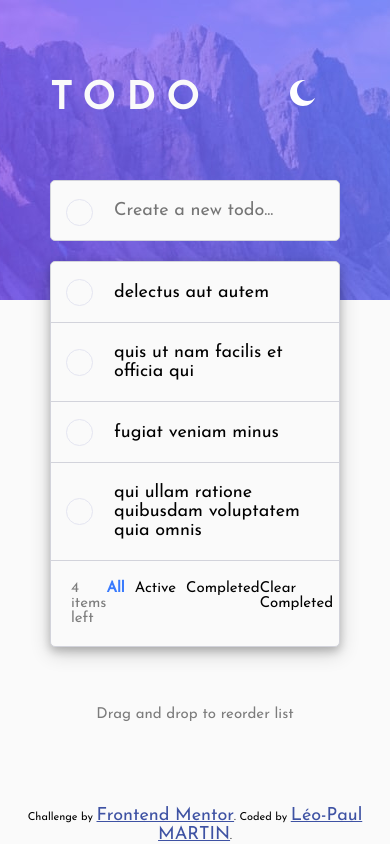
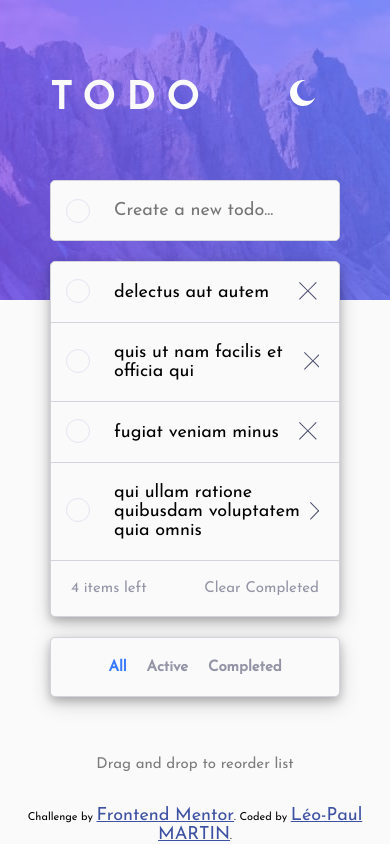
Before and after one commit to leopaul29/frontendmentor-todo-app-main, an Angular app in the folder frontendmentor-todo-app-main/: page / in a window 390 px wide. Built offline with nearby package versions, Linux system fonts and the light colour scheme.

Commit message:
style: fix mobile

```diff
--- a/frontendmentor-todo-app-main/src/app/todo-list/todo-list.component.css
+++ b/frontendmentor-todo-app-main/src/app/todo-list/todo-list.component.css
@@ -17,8 +17,8 @@ input[type="checkbox"]:checked:after {
   content: "";
   display: block;
   position: absolute;
-  width: 25px;
-  height: 25px;
+  width: 22px;
+  height: 22px;
   top: -5px;
   left: -5px;
   border-radius: 50%;
@@ -26,6 +26,10 @@ input[type="checkbox"]:checked:after {
 input[type="checkbox"]::before {
   background-color: var(--very-Light-Gray);
   border: 1px solid var(--very-Light-Grayish-Blue);
+}
+.dark input[type="checkbox"]::before {
+  background-color: var(--Very-Dark-Desaturated-Blue);
+  border: 1px solid var(--Very-Dark-Grayish-Blue-2);
 }
 /*input[type="checkbox"]:hover::before {
   background-color: var(--very-Light-Gray);
@@ -116,25 +120,18 @@ input[type="checkbox"]:checked:after {
 .nav__item {
   font-size: 15px;
 }
-.nav__item:hover {
+.navfilter:hover {
   cursor: pointer;
-  font-weight: bold;
-}
-.nav__item--active {
-  font-weight: bold;
-  color: var(--bright-blue);
 }
 .navfilter {
   display: flex;
   flex-direction: row;
   justify-content: space-between;
   gap: 10px;
+  font-weight: bolder;
 }
 .nav__left:hover {
   font-weight: normal;
-}
-.nav__left {
-  opacity: 0.5;
 }
 .todonav__item {
   font-size: 15px;
@@ -148,35 +145,94 @@ input[type="checkbox"]:checked:after {
   font-size: 15px;
 }
 
-.dark.footer{
-  color: var(--Light-Grayish-Blue);
-}
-
 /** light **/
 
-/* tile */
 .light.tile {
   background-color: var(--very-Light-Gray);
   border: 1px solid var(--light-Grayish-Blue);
 }
-.light .todolist__item{
-border-bottom: 1px solid var(--light-Grayish-Blue);
+.light .todolist__item {
+  border-bottom: 1px solid var(--light-Grayish-Blue);
 }
-
+.light .todonav {
+  color: var(--dark-Grayish-Blue);
+}
+.light .navfilter .nav__item:hover {
+  color: var(--very-Dark-Grayish-Blue-1);
+}
+.light .navfilter .nav__item--active:hover {
+  color: var(--bright-blue);
+}
+.light .nav__item--active {
+  font-weight: bold;
+  color: var(--bright-blue);
+}
+.light .nav__complete:hover {
+  color: var(--very-Dark-Grayish-Blue-1);
+  cursor: pointer;
+}
 /** dark **/
 
 .dark.tile {
   background-color: var(--Very-Dark-Desaturated-Blue);
   border: 1px solid var(--Very-Dark-Grayish-Blue-1);
 }
+.dark .todolist__item {
+  border-bottom: 1px solid var(--Very-Dark-Grayish-Blue-3);
+}
 .dark .todo__item {
   color: var(--Light-Grayish-Blue);
 }
-.dark .nav__item {
+.dark .todonav {
+  color: var(--Very-Dark-Grayish-Blue-2);
+}
+.dark .navfilter .nav__item:hover {
+  color: var(--Light-Grayish-Blue--hover);
+}
+.dark .navfilter .nav__item--active:hover {
+  color: var(--bright-blue);
+}
+.dark .nav__item--active {
+  font-weight: bold;
+  color: var(--bright-blue);
+}
+.dark .nav__complete:hover {
+  color: var(--Light-Grayish-Blue);
+  cursor: pointer;
+}
+
+.dark.footer {
   color: var(--Light-Grayish-Blue);
 }
-.dark .todolist__item{
-border-bottom: 1px solid var(--Very-Dark-Grayish-Blue-3);
+
+@media only screen and (max-width: 575px) {
+  .delete {
+    visibility: visible;
+  }
+  .todonav .navfilter--desktop {
+    display: none;
+  }
+  .todonav--mobile {
+    display: block;
+    height: 60px;
+    display: flex;
+    align-items: center;
+    justify-content: center;box-shadow: 0 4px 8px 0 rgba(0, 0, 0, 0.2), 0 6px 20px 0 rgba(0, 0, 0, 0.19);
+  }
+  .todonav--mobile .navfilter {
+    gap: 20px;
+  }
+  .dark.todonav--mobile {
+    color: var(--Very-Dark-Grayish-Blue-2);
+  }
+  .light.todonav--mobile {
+    color: var(--dark-Grayish-Blue);
+  }
+}
+@media only screen and (min-width: 575px) {
+  .todonav--mobile {
+    display: none;
+  }
 }
 
 /* -----drag & drop--------- */
--- a/frontendmentor-todo-app-main/src/app/todo-list/todo-list.component.html
+++ b/frontendmentor-todo-app-main/src/app/todo-list/todo-list.component.html
@@ -15,8 +15,7 @@
 <div class="todolist tile"
   [ngClass]="{'dark' : darkmodeToggle.getDarkmodeValue(), 'light':!darkmodeToggle.getDarkmodeValue()}" cdkDropList
   (cdkDropListDropped)="reorderList($event)">
-  <div *ngFor="let todo of showTodos" class="todolist__item"
-    [ngClass]="{'dark' : darkmodeToggle.getDarkmodeValue(), 'light':!darkmodeToggle.getDarkmodeValue()}" cdkDrag>
+  <div *ngFor="let todo of showTodos" class="todolist__item" cdkDrag>
     <div class="complete">
       <input type="checkbox" name="complete" class="complete" (change)="setCompleted()" value="{{todo.complete}}"
         [(ngModel)]="todo.complete">
@@ -32,18 +31,31 @@
       {{this.completeCount}} items left
     </div>
     <div class="todonav__item ">
-      <ul class="navfilter">
+      <ul class="navfilter navfilter--desktop">
         <li class="nav__item" [ngClass]="{'nav__item--active' : filterID==0}" (click)="sortAll()">All</li>
         <li class="nav__item" [ngClass]="{'nav__item--active' : filterID==1}" (click)="sortActive()">Active</li>
         <li class="nav__item" [ngClass]="{'nav__item--active' : filterID==2}" (click)="sortCompleted()">Completed</li>
       </ul>
     </div>
-    <div class="todonav__item nav__item" (click)="clearComplete()">
+    <div class="todonav__item nav__item nav__complete" (click)="clearComplete()">
       Clear Completed
     </div>
   </nav>
 </div>
 
-<footer class="footer" [ngClass]="{'dark' : darkmodeToggle.getDarkmodeValue(), 'light':!darkmodeToggle.getDarkmodeValue()}">
+<nav class="todonav todonav--mobile tile"
+  [ngClass]="{'dark' : darkmodeToggle.getDarkmodeValue(), 'light':!darkmodeToggle.getDarkmodeValue()}">
+  <div class="todonav__item ">
+    <ul class="navfilter">
+      <li class="nav__item" [ngClass]="{'nav__item--active' : filterID==0}" (click)="sortAll()">All</li>
+      <li class="nav__item" [ngClass]="{'nav__item--active' : filterID==1}" (click)="sortActive()">Active</li>
+      <li class="nav__item" [ngClass]="{'nav__item--active' : filterID==2}" (click)="sortCompleted()">Completed</li>
+    </ul>
+  </div>
+</nav>
+
+
+<footer class="footer"
+  [ngClass]="{'dark' : darkmodeToggle.getDarkmodeValue(), 'light':!darkmodeToggle.getDarkmodeValue()}">
   Drag and drop to reorder list
 </footer>
```
